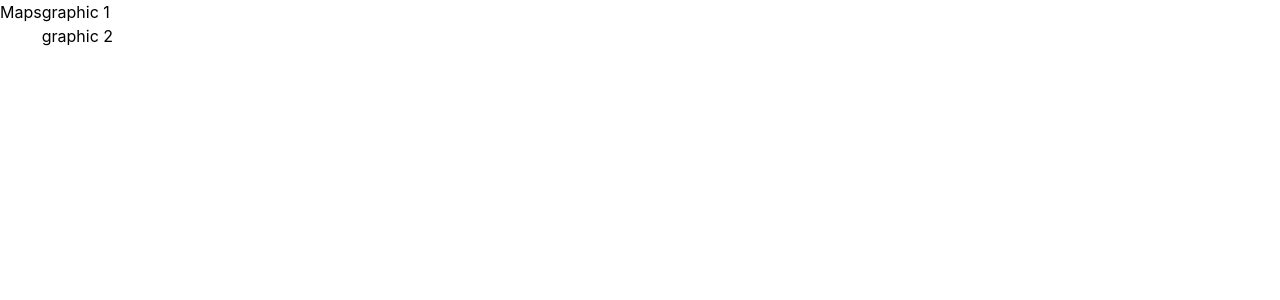
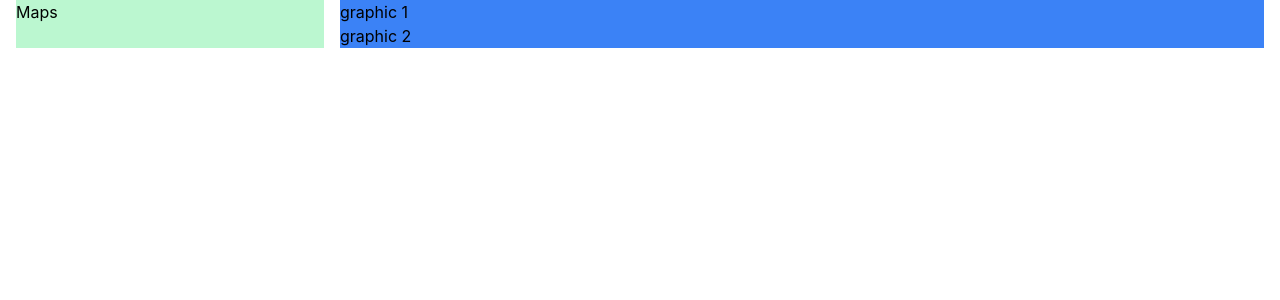
Before and after one commit to Braulin96/ortus, a React (Create React App) app: page / in a window 1280 px wide. Shown: the top 300 px of the page. Built offline with nearby package versions, Linux system fonts and the light colour scheme.

Commit message:
organised the divs

```diff
--- a/src/components/JourneyStatistics.js
+++ b/src/components/JourneyStatistics.js
@@ -1,26 +1,16 @@
-import React from 'react'
+import React from "react";
 
 const JourneyStatistics = () => {
   return (
-    <div>
-        <div className="flex">
-            <div>
-                Maps
-
-            </div>
-            <div>
-                <div>
-                    graphic 1
-
-                </div>
-                <div>
-                graphic 2
-                </div>
-
-            </div>
-
+    <div className="w-100" style={{width:"100%"}}>
+      <div className="flex justify-between px-4 gap-x-4">
+        <div className="bg-green-200 w-1/3">Maps</div>
+        <div className="bg-blue-500 w-full">
+          <div>graphic 1</div>
+          <div>graphic 2</div>
         </div>
+      </div>
     </div>
-  )
-}
-export default JourneyStatistics
+  );
+};
+export default JourneyStatistics;
```
